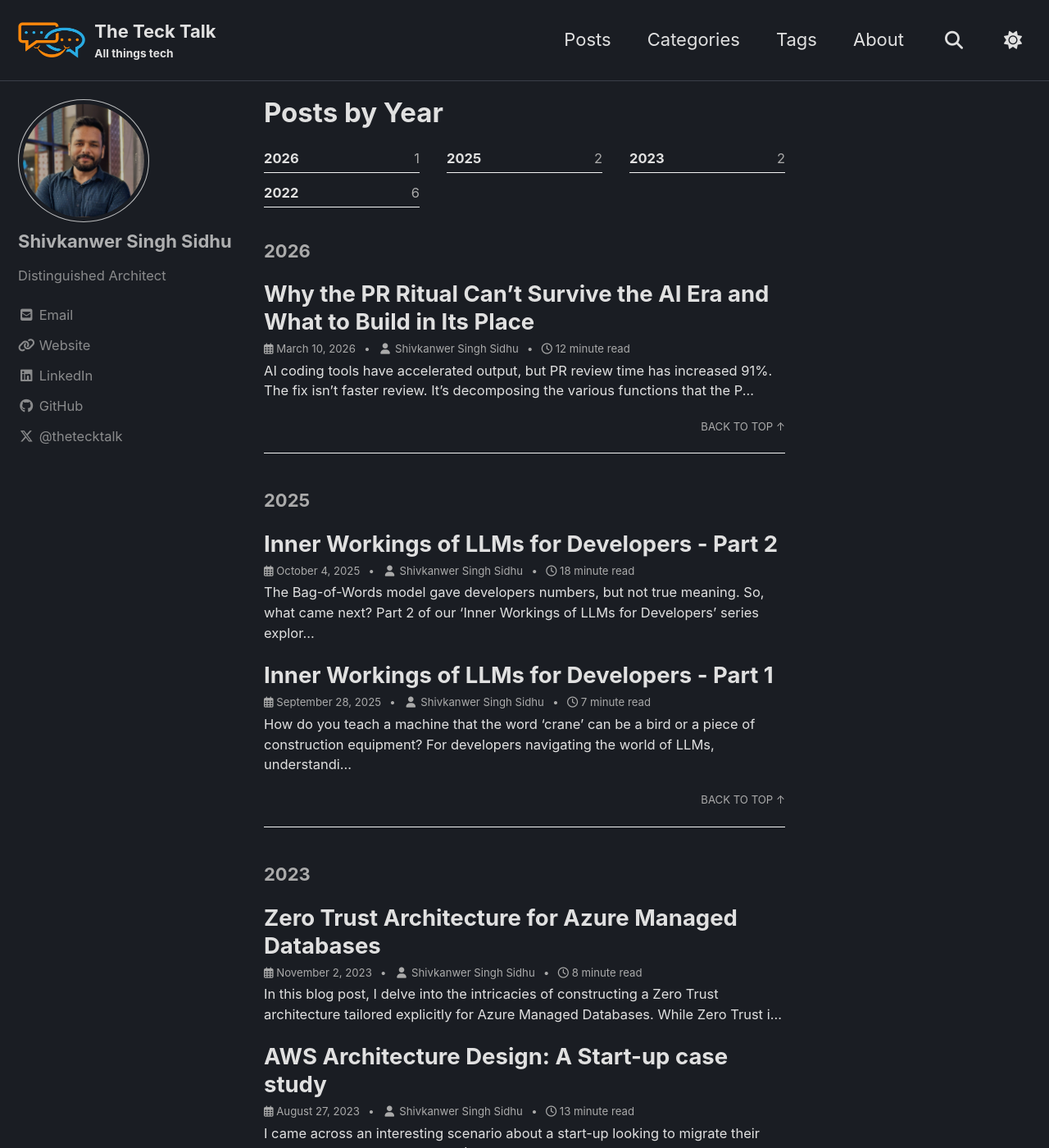
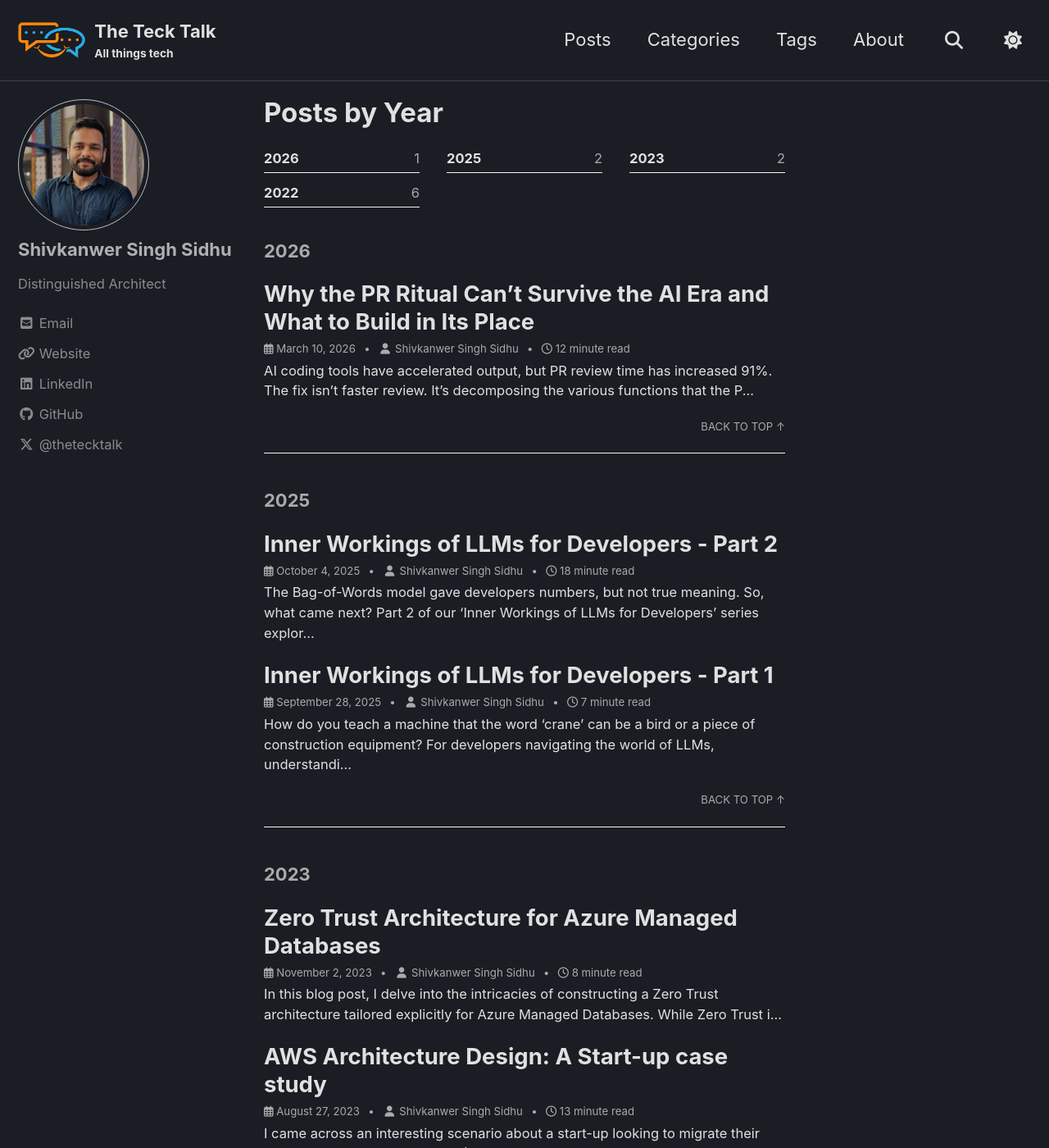
Before and after one commit to shivkanwer/shivkanwer.github.io, a Jekyll site: the page built from _pages/year-archive.md, in a window 1280 px wide and 1400 px high. Shown: the whole window at 82% size. Built offline with Jekyll 4.4.1, drawn with Linux system fonts in a browser that asks for light colours; cached includes are drawn as plain includes.

```diff
--- a/_sass/custom.scss
+++ b/_sass/custom.scss
@@ -475,6 +475,18 @@
     @include breakpoint($x-large) {
       max-width: $max-width;
     }
+  }
+}
+
+/* Fix sidebar author avatar to be a perfect circle on all screen sizes */
+.author__avatar img {
+  width: 50px;
+  height: 50px;
+  object-fit: cover;
+
+  @include breakpoint($large) {
+    width: 160px;
+    height: 160px;
   }
 }
 
```
Also changed, not shown: assets/js/main.min.js, assets/js/plugins/jquery.greedy-navigation.js.
